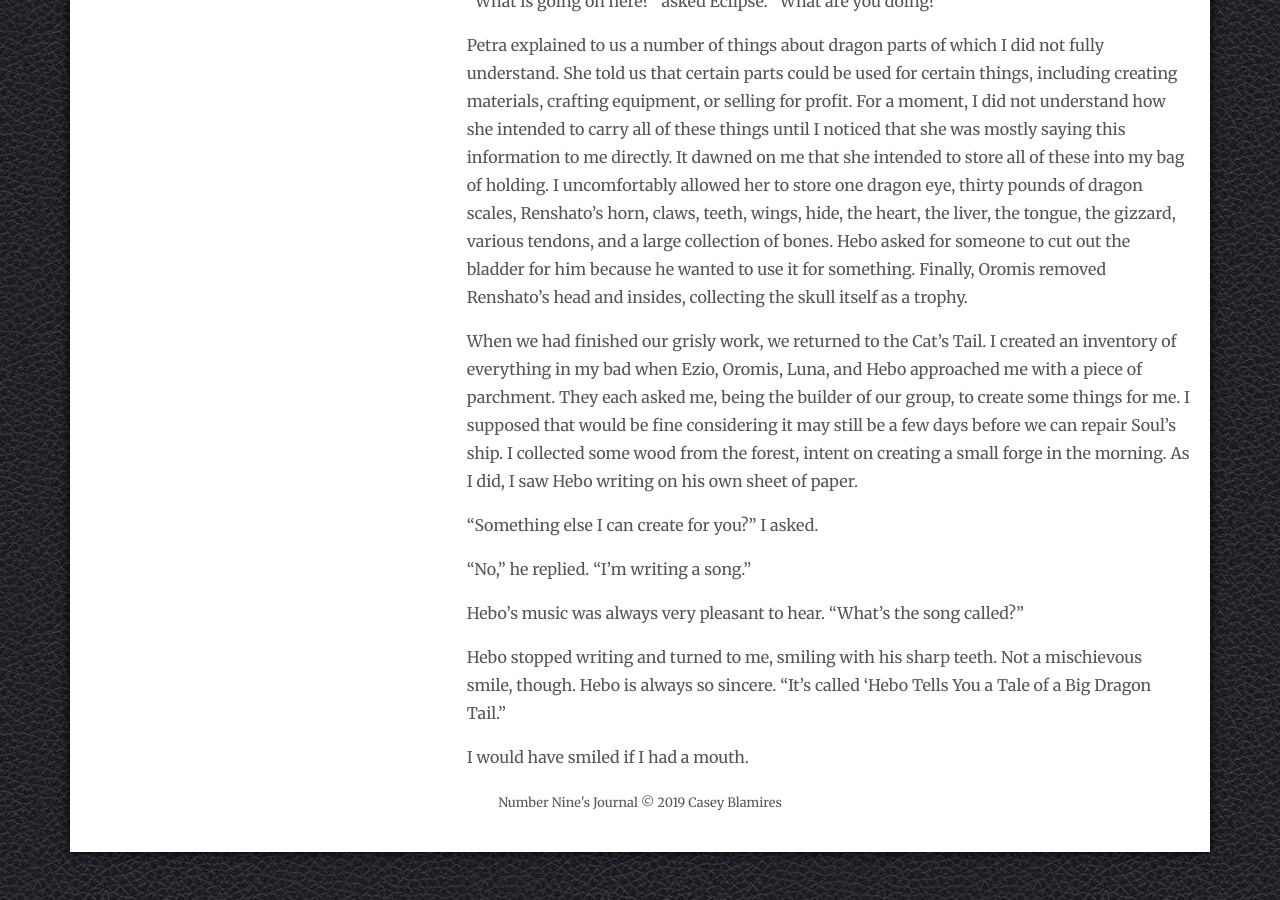
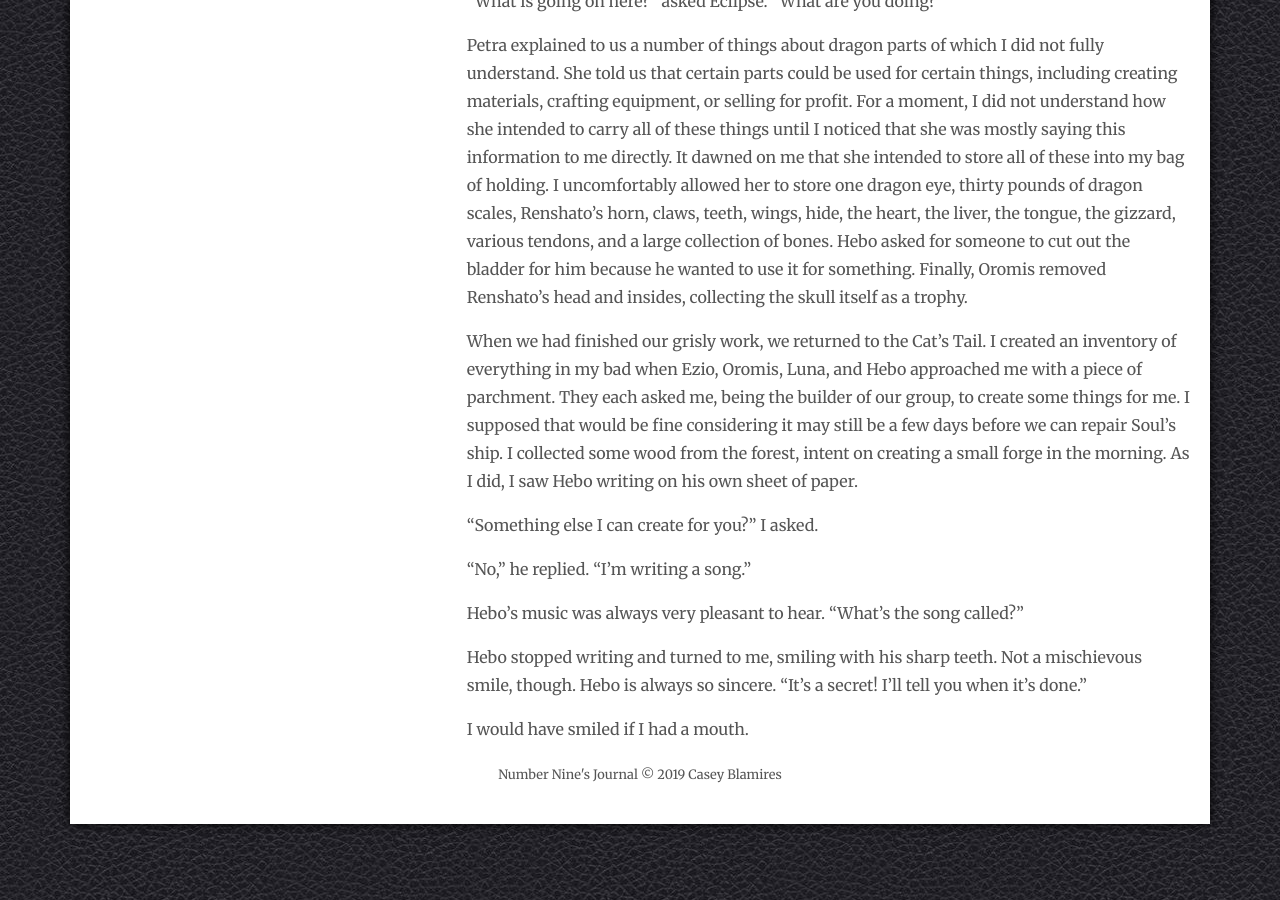
Before and after one commit to clblamires/ninesjournal, a Jekyll site: the page built from _posts/2019-11-04-hebos-new-song.md, in a window 1280 px wide and 900 px high, scrolled down 5327 px. Built offline with Jekyll 4.4.1, drawn with Linux system fonts in a browser that asks for light colours; nearby versions of some CDN libraries.

Commit message:
Update Episodes “2019-11-04-hebos-new-song”

```diff
--- a/_posts/2019-11-04-hebos-new-song.md
+++ b/_posts/2019-11-04-hebos-new-song.md
@@ -28,7 +28,7 @@ Here is the plan:
 
 This plan did not work. Not because of our lack of planning or preparation, but because of exactly what we initially feared: dragons are unpredictable.
 
-****
+- - -
 
 ## **Part Two: Emissaries**
 
@@ -53,8 +53,6 @@ I turned to Eclipse and Hebo. “Is this cannon prepared to fire?” They both n
 When I turned back to the beach and the treeline, Ezio had vanished. Oromis and Petra were next to each other, speaking. Luna waved to me and pointed to the sky.
 
 The dragon was coming.
-
-
 
 ## Part Three: The Cannon
 
@@ -102,8 +100,6 @@ Ezio and I fired again, ripping scales from Renshato’s cowardly hide. Seeing t
 
 In the dark, we could barely make out the shape of the retreating dragon as the cannonball slammed into it. The dragon crashed into the woods. Soon after, the sounds came to us. We heard the sound of the dragon’s spine shattering from the cannonball, the sound of the crash into the trees and the splintering of wood. We heard a faint, weak roar. And then, silence.
 
-
-
 ## Part Four: Collection
 
 “I killed a dragon!” exclaimed Hebo, jumping up and down and hugging Cloud and Gift. Soul seemed relieved, more than any of us. Oromis, chuckling to himself about how the plan did not work as intended, took me and Eclipse with him to gather the belongings of the dead Kobolds. Petra wanted to investigate the body of Renshato and took Luna and Eclipse with her.
@@ -124,6 +120,6 @@ When we had finished our grisly work, we returned to the Cat’s Tail. I created
 
 Hebo’s music was always very pleasant to hear. “What’s the song called?”
 
-Hebo stopped writing and turned to me, smiling with his sharp teeth. Not a mischievous smile, though. Hebo is always so sincere. “It’s called ‘Hebo Tells You a Tale of a Big Dragon Tail.”
+Hebo stopped writing and turned to me, smiling with his sharp teeth. Not a mischievous smile, though. Hebo is always so sincere. “It’s a secret! I'll tell you when it's done.”
 
 I would have smiled if I had a mouth.
```
